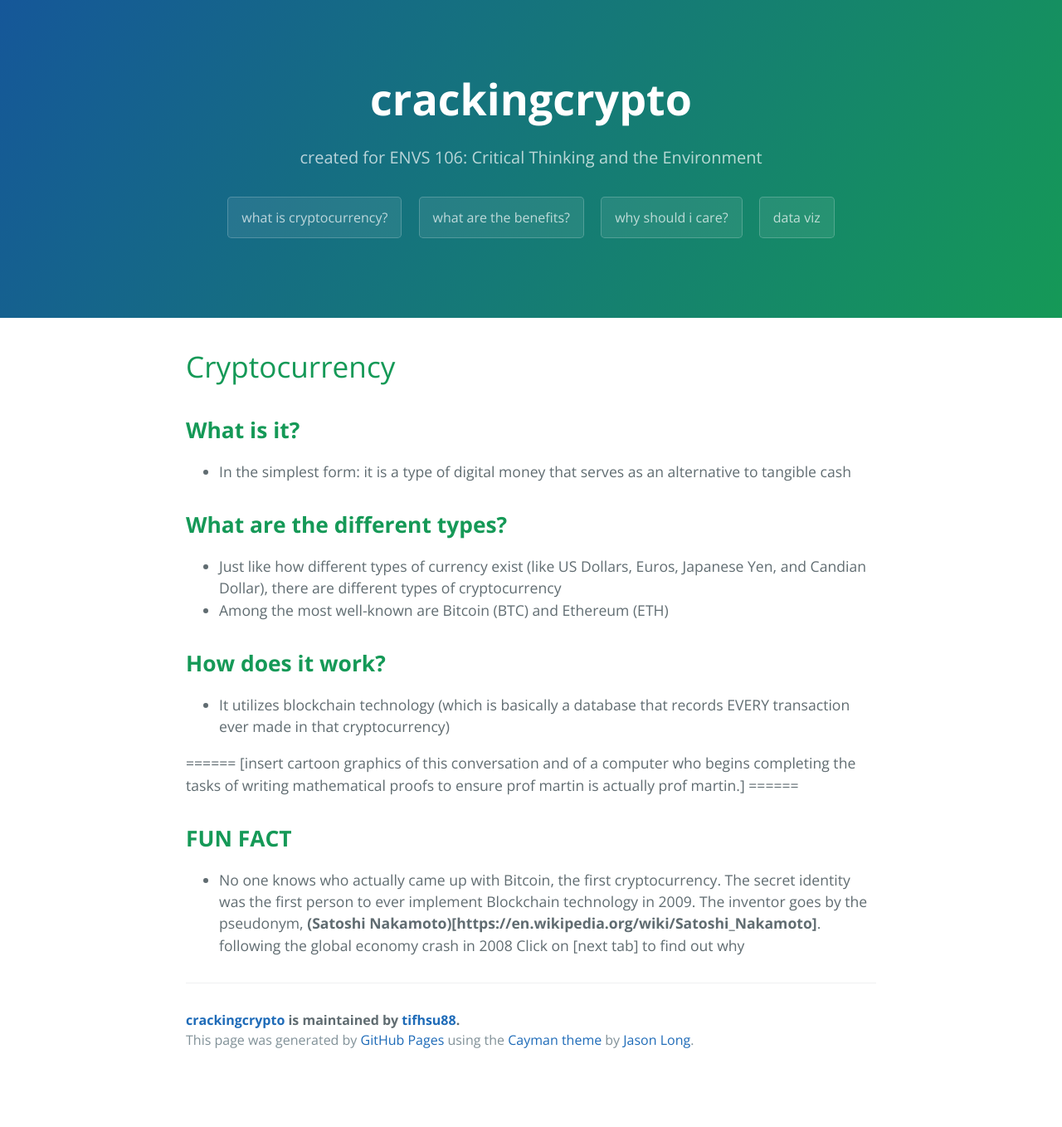
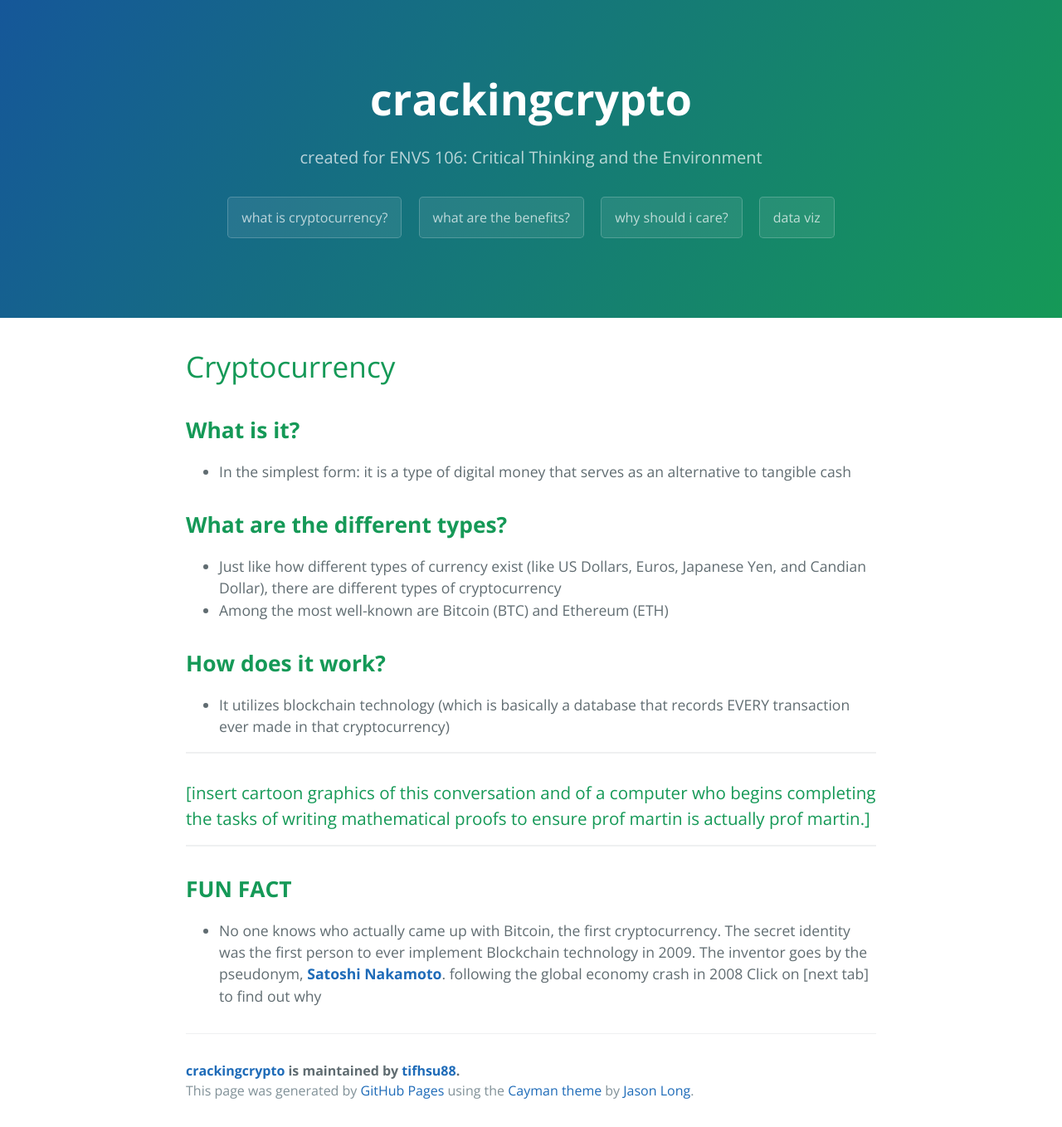
Before and after one commit to tifhsu88/crackingcrypto, a Jekyll site: the page built from index.md, in a window 1280 px wide. Shown: the whole page at 83% size. Built offline with Jekyll 4.4.1, drawn with Linux system fonts in a browser that asks for light colours; before the commit the page ends 1297 px from its top, so only the background shows below that.

Commit message:
Update index.md

```diff
--- a/index.md
+++ b/index.md
@@ -19,11 +19,11 @@ filename: index
 
 - It utilizes blockchain technology (which is basically a database that records EVERY transaction ever made in that cryptocurrency)
 
-======
-[insert cartoon graphics of this conversation and of a computer who begins completing the tasks of writing mathematical proofs to ensure prof martin is actually prof martin.]
-======
+------
+### [insert cartoon graphics of this conversation and of a computer who begins completing the tasks of writing mathematical proofs to ensure prof martin is actually prof martin.]
+------
 
 ## **FUN FACT**
 
-- No one knows who actually came up with Bitcoin, the first cryptocurrency. The secret identity was the first person to ever implement Blockchain technology in 2009. The inventor goes by the pseudonym, **(Satoshi Nakamoto)[https://en.wikipedia.org/wiki/Satoshi_Nakamoto]**. following the global economy crash in 2008
+- No one knows who actually came up with Bitcoin, the first cryptocurrency. The secret identity was the first person to ever implement Blockchain technology in 2009. The inventor goes by the pseudonym, **[Satoshi Nakamoto](https://en.wikipedia.org/wiki/Satoshi_Nakamoto)**. following the global economy crash in 2008
 Click on [next tab] to find out why
```
